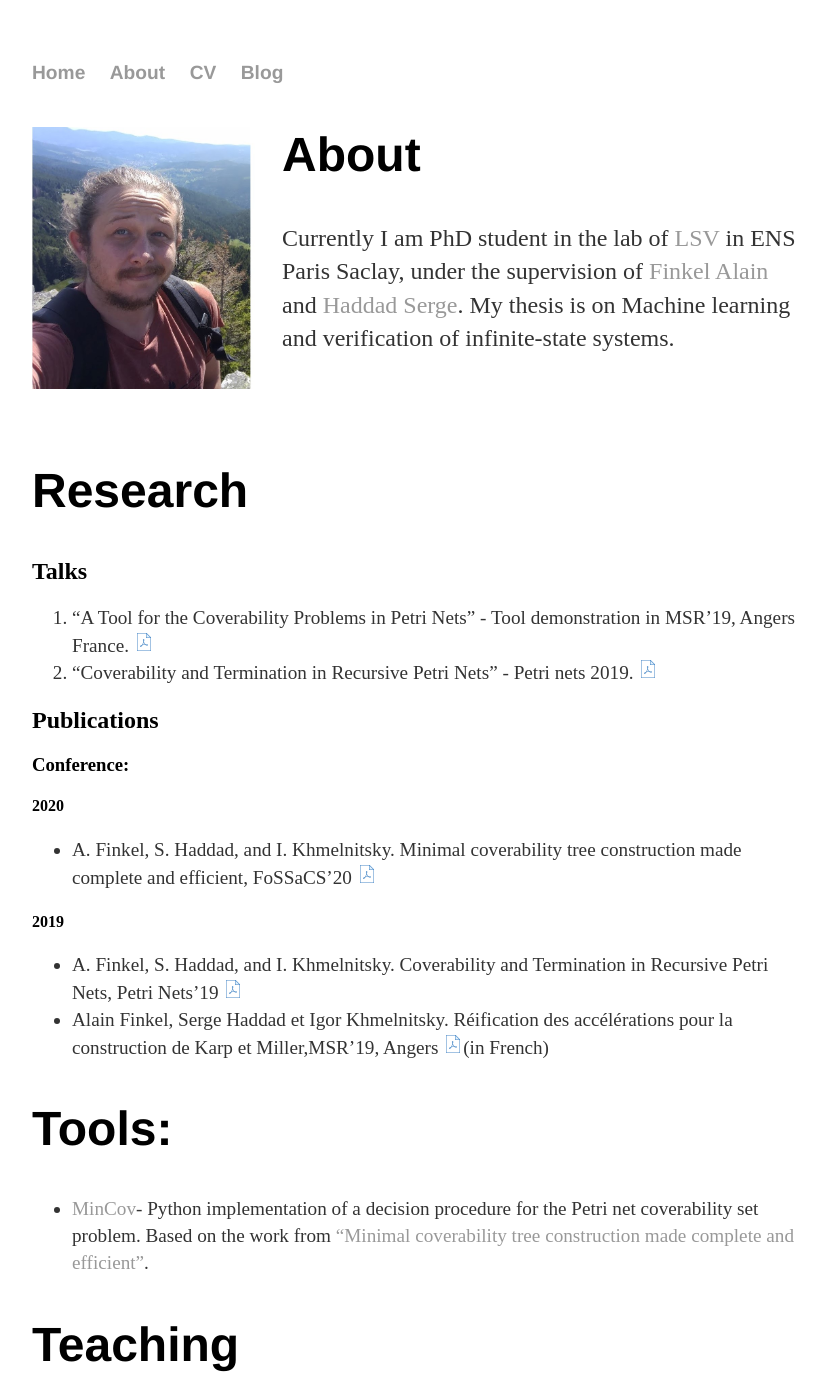
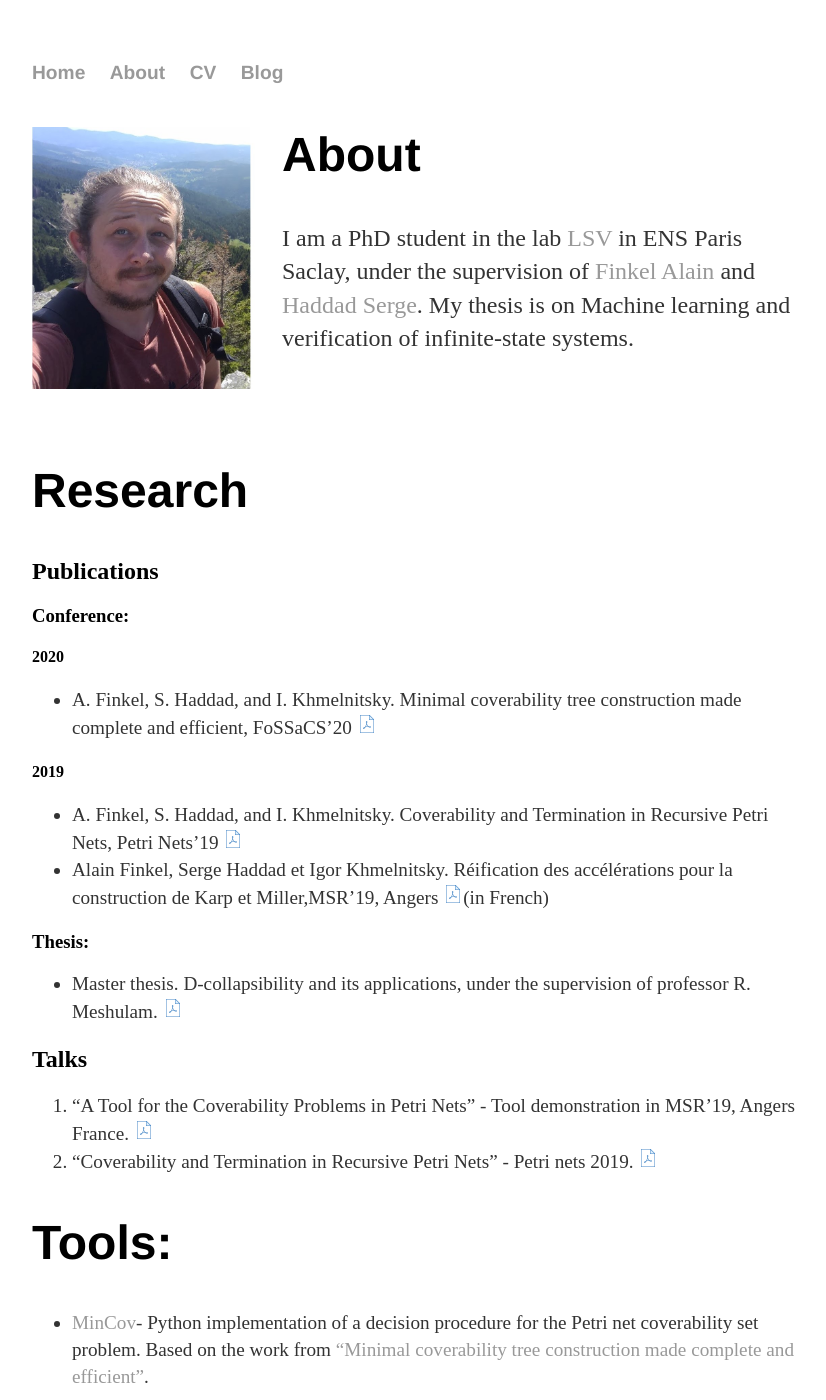
Before and after one commit to IgorKhm/igorkhm.github.io, a Jekyll site: the page built from index.md, in a window 1280 px wide and 1400 px high. Shown: the whole window, without its empty margins (224-1050 px from the left). Built offline with Jekyll 4.4.1, drawn with Linux system fonts in a browser that asks for light colours; some of the changed lines change nothing that is shown.

Commit message:
Update index.md

```diff
--- a/index.md
+++ b/index.md
@@ -4,16 +4,10 @@ title: "Igor Khmelnitsky, personal website"
 ---
 
 # <img src="pictures/myphoto3.jpg" style="float: left;" alt="drawing" width="250"/> About
-Currently I am PhD student in the lab of [LSV](https://www.lsv.fr) in ENS Paris Saclay, under the supervision of [Finkel Alain](http://www.lsv.fr/~finkel) and [Haddad Serge](http://www.lsv.fr/~haddad). My thesis is on Machine learning and verification of infinite-state systems. <br /> <br /> <br />
+I am a PhD student in the lab [LSV](https://www.lsv.fr) in ENS Paris Saclay, under the supervision of [Finkel Alain](http://www.lsv.fr/~finkel) and [Haddad Serge](http://www.lsv.fr/~haddad). My thesis is on Machine learning and verification of infinite-state systems. <br /> <br /> <br />
 
 
 # Research
-## Talks
-
-1. "A Tool for the Coverability Problems in Petri Nets" - Tool demonstration in MSR'19, Angers France. <a href="/presentations/msr19.pdf"><img src="pictures/pdf.png" alt="drawing" width="20"/> </a>
-2. "Coverability and Termination in Recursive Petri Nets" - Petri nets 2019.  <a href="/presentations/petrinet19.pdf
-"><img src="pictures/pdf.png" alt="drawing" width="20"/></a>
-
 ## Publications
 ### Conference:
 #### 2020
@@ -26,6 +20,16 @@ Currently I am PhD student in the lab of [LSV](https://www.lsv.fr) in ENS Paris
    + Alain Finkel, Serge Haddad et Igor Khmelnitsky. Réification des accélérations pour la construction de Karp et Miller,MSR'19, Angers
    <a href="https://hal.archives-ouvertes.fr/hal-02431913"><img src="pictures/pdf.png" alt="drawing" width="20"/></a>(in French)
 
+### Thesis:
+  + Master thesis. D-collapsibility and its applications, under the supervision of professor R. Meshulam. <a href="/papers/thesis.pdf"><img src="pictures/pdf.png" alt="drawing" width="20"/> </a>
+
+## Talks
+
+1. "A Tool for the Coverability Problems in Petri Nets" - Tool demonstration in MSR'19, Angers France. <a href="/presentations/msr19.pdf"><img src="pictures/pdf.png" alt="drawing" width="20"/> </a>
+2. "Coverability and Termination in Recursive Petri Nets" - Petri nets 2019.  <a href="/presentations/petrinet19.pdf
+"><img src="pictures/pdf.png" alt="drawing" width="20"/></a>
+
+
 # Tools:
  + [MinCov](https://github.com/IgorKhm/MinCov)- Python implementation of a decision procedure for the Petri net coverability set problem. Based on the work from <a href="/tobeadded"> "Minimal coverability tree construction made complete and efficient"</a>.
 
@@ -34,11 +38,11 @@ Currently I am PhD student in the lab of [LSV](https://www.lsv.fr) in ENS Paris
 <p id="opening"> </p>
 
 ###  2019-2020:
-  * [Architecture and Systems](http://www.lsv.fr/~finkel)
-  * [Discrete mathematics](http://www.lsv.fr/~haddad)
+  * [Architecture and Systems](/tobeadded)
+  * [Discrete mathematics](/tobeadded)
 
 ### 2018-2019:
-  * [Combinatorial algorithms(in Hebrew)](http:/www.lsv.fr~finkel)
+  * [Combinatorial algorithms(in Hebrew)](/tobeadded)
 
 
 # Stuff
```
